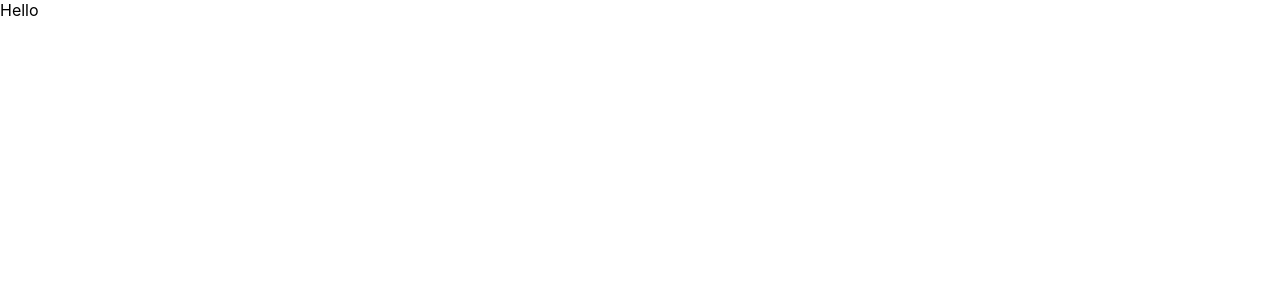
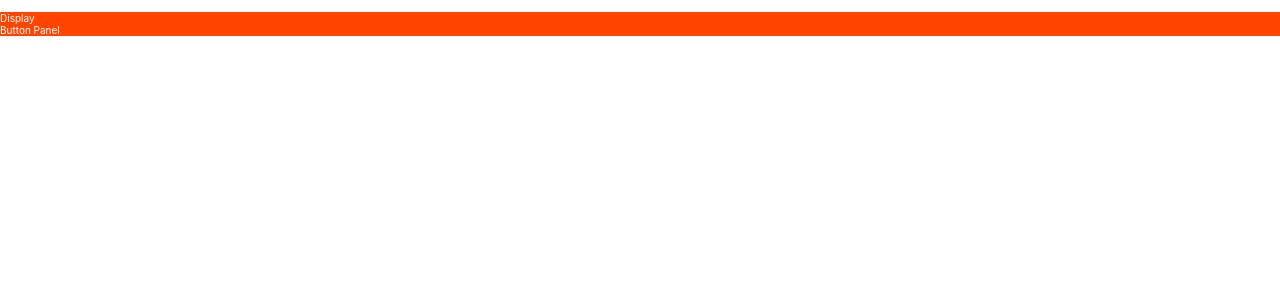
Before and after one commit to lokiReact/loki-calc, a React (Create React App) app: page / in a window 1280 px wide. Shown: the top 300 px of the page. Built offline with nearby package versions, Linux system fonts and the light colour scheme.

Commit message:
Folder structure added

```diff
--- a/src/App.js
+++ b/src/App.js
@@ -1,9 +1,13 @@
 import React from 'react';
+import Layout from './hoc/Layout/Layout';
+import Calculator from './containers/Calculator/Calculator';
 
 function App() {
   return (
     <div className="App">
-      Hello
+      <Layout>
+        <Calculator/>
+      </Layout>
     </div>
   );
 }
--- /dev/null
+++ b/src/containers/Calculator/Calculator.js
@@ -0,0 +1,16 @@
+import React, {Component} from 'react';
+
+import classes from './Calculator.module.css';
+
+class Calculator extends Component{
+    render(){
+        return(
+            <div className={classes.Calculator}>
+                <div>Display</div>
+                <div>Button Panel</div>
+            </div>
+        );
+    }
+}
+
+export default Calculator;
--- /dev/null
+++ b/src/containers/Calculator/Calculator.module.css
@@ -0,0 +1,3 @@
+.Calculator{
+    background-color: orangered;
+}
--- /dev/null
+++ b/src/hoc/Aux/Aux.js
@@ -0,0 +1,3 @@
+const aux = props => props.children;
+
+export default aux;
--- /dev/null
+++ b/src/hoc/Layout/Layout.js
@@ -0,0 +1,15 @@
+import React from 'react';
+import Aux from "../Aux/Aux";
+
+const layout = props => {
+    return(
+        <Aux>
+            <div>Toolbar, SideDrawer, Backdrop</div>
+            <main>
+                {props.children}
+            </main>
+        </Aux>
+    );
+}
+
+export default layout;
--- a/src/index.css
+++ b/src/index.css
@@ -1,10 +1,33 @@
+:root{
+  --color-grey-light: #D4D4D2;
+  --color-grey-dark: #505050;
+  --color-black: #1C1C1C;
+  --color-yellow: #FF9500;
+  --color-white: #fff;
+  --box-shadow: 0 2rem 6rem rgba(0,0,0, 0.3);
+}
+
+*,
+*::before,
+*::after{
+    margin: 0;
+    padding: 0;
+    box-sizing: inherit;
+}
+
+html{
+  font-size: 62.5%;
+  box-sizing: border-box;
+}
+
 body {
-  margin: 0;
   font-family: -apple-system, BlinkMacSystemFont, 'Segoe UI', 'Roboto', 'Oxygen',
     'Ubuntu', 'Cantarell', 'Fira Sans', 'Droid Sans', 'Helvetica Neue',
     sans-serif;
   -webkit-font-smoothing: antialiased;
   -moz-osx-font-smoothing: grayscale;
+  color: var(--color-white);
+  height: 100vh;
 }
 
 code {
```
